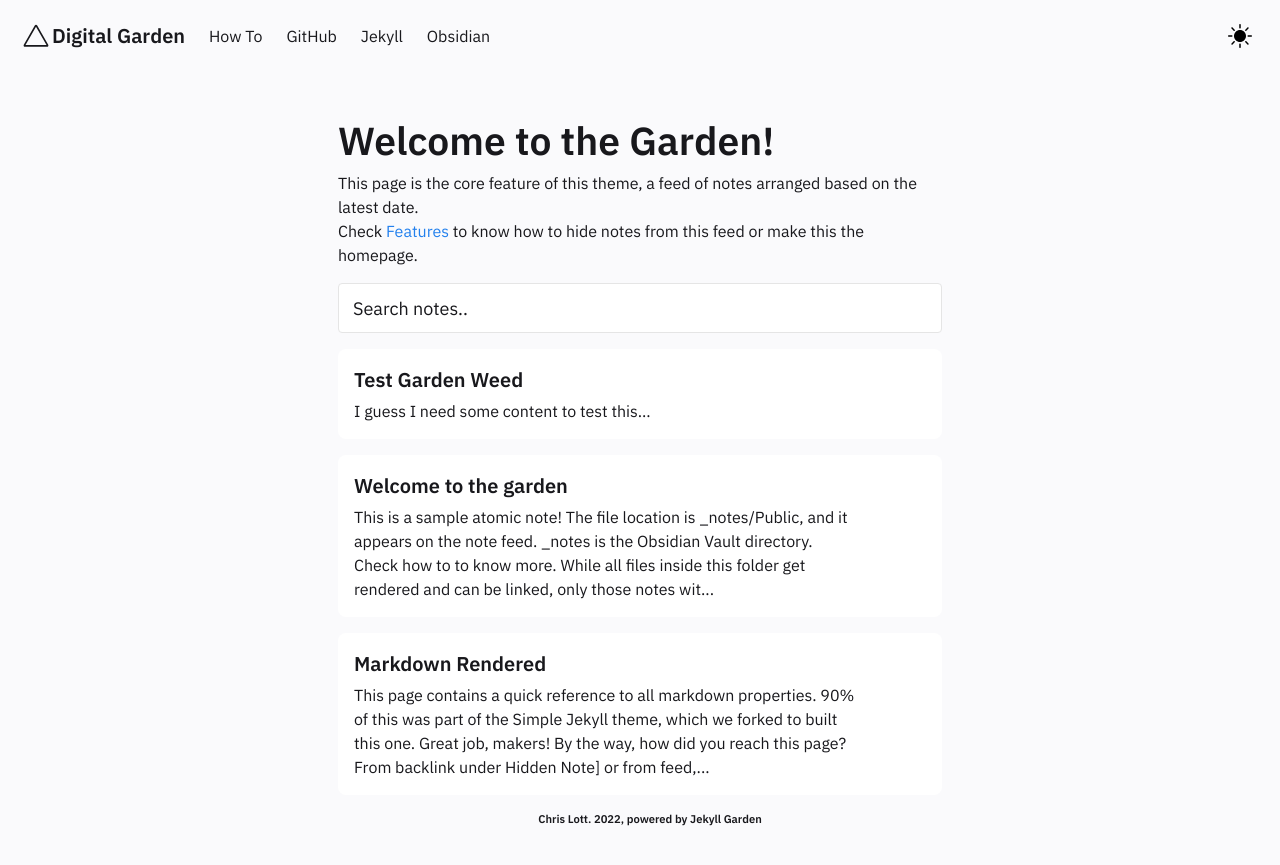
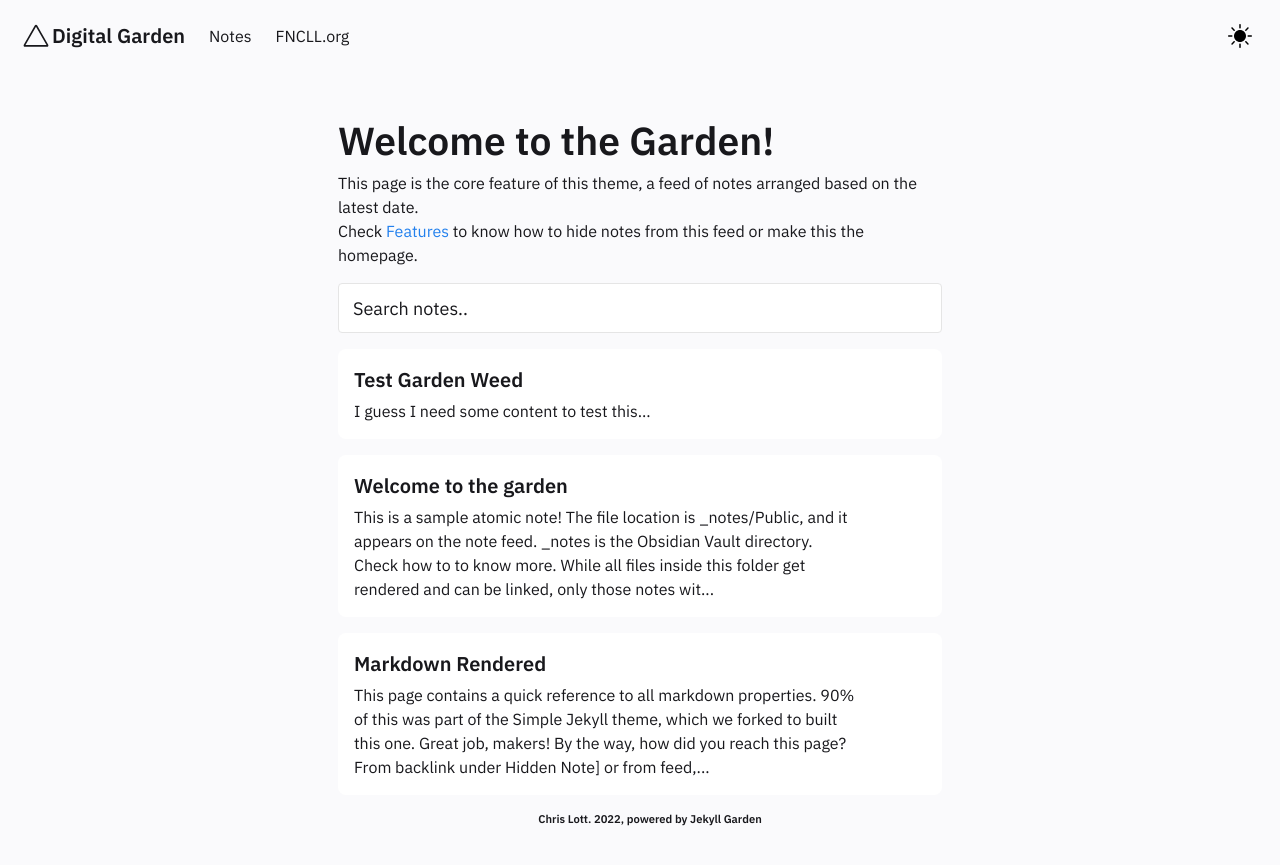
Before and after one commit to fncll/fncll.github.io, a Jekyll site: the page built from pages/index.md, in a window 1280 px wide. Shown: the top 865 px of the page. Built offline with Jekyll 4.4.1, drawn with Linux system fonts in a browser that asks for light colours.

Commit message:
Update Header.html

```diff
--- a/_includes/Header.html
+++ b/_includes/Header.html
@@ -53,6 +53,7 @@
       </a>
     </div>
 
+<!--
     <div id="navbarBasicExample" class="navbar-menu">
       <div class="navbar-start">
         <a href="../posts/how-to"  class="navbar-item">
@@ -68,6 +69,16 @@
           Obsidian
         </a>
       </div>
+ -->
+	 <div id="navbarBasicExample" class="navbar-menu">
+		  <div class="navbar-start">
+			<a href="../notes"  class="navbar-item">
+			  Notes
+			</a>
+			<a href="https://fncll.org" target="_blank" class="navbar-item">
+			  FNCLL.org
+			</a>
+      </div>
       <div class="navbar-end is-hidden-mobile" onclick="modeSwitcher()" >
         <div class="navbar-item">
           <div class="buttons">
```
